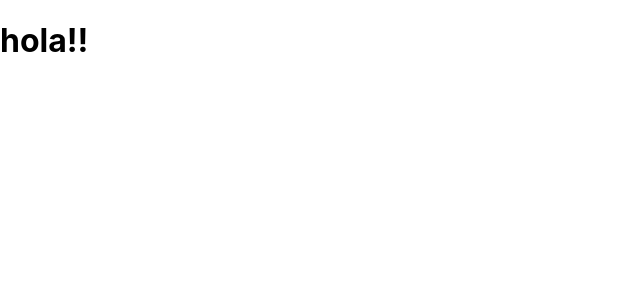
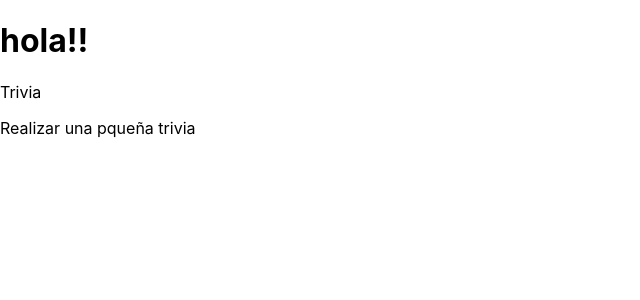
Before and after one commit to Ximena-21/Portafolio, a Next.js app: page /testpage in a window 1280 px wide. Shown: the top 300 px of the page, without its empty margins (0-640 px from the left). Built offline with nearby package versions, Linux system fonts and the light colour scheme.

Commit message:
read md projects

```diff
--- a/content/projects/trivia-name.md
+++ b/content/projects/trivia-name.md
@@ -5,7 +5,7 @@ image: /uploads/download.jpeg
 github: https://github.com/Ximena-21
 external: algo
 mockup: otro
-date: 2022-12-11T21:26:41.543Z
+# date: 2022-12-11T21:26:41.543Z
 tecnologies:
   - JavaScript
 ---
--- a/package.json
+++ b/package.json
@@ -14,6 +14,7 @@
     "@types/react-dom": "18.0.9",
     "eslint": "8.29.0",
     "eslint-config-next": "13.0.6",
+    "gray-matter": "^4.0.3",
     "next": "13.0.6",
     "react": "18.2.0",
     "react-dom": "18.2.0",
--- a/pages/testpage.tsx
+++ b/pages/testpage.tsx
@@ -1,7 +1,32 @@
-export default function TestPage () {
+import {readFileSync} from "fs"
+import matter from 'gray-matter'
+
+export default function TestPage (props: any) {
+
+    console.log(props)
+
+    // getStaticProps()
     return (
         <div>
             <h1>hola!!</h1>
+            <p>{props.parseData?.title}</p>
+            <p>{props.parseData?.description}</p>
         </div>
     )
 }
+
+export async function getStaticProps() {
+    const fileContent = readFileSync("content/projects/trivia-name.md", {encoding: "utf-8"})
+
+    const parseData = matter(fileContent).data
+
+    // console.log(fileContent);
+
+    return {
+        props: {
+            fileContent,
+            parseData
+        }
+    }
+
+}
```
Also changed, not shown: 1 other file (tests, documents, lock files or other folders).
